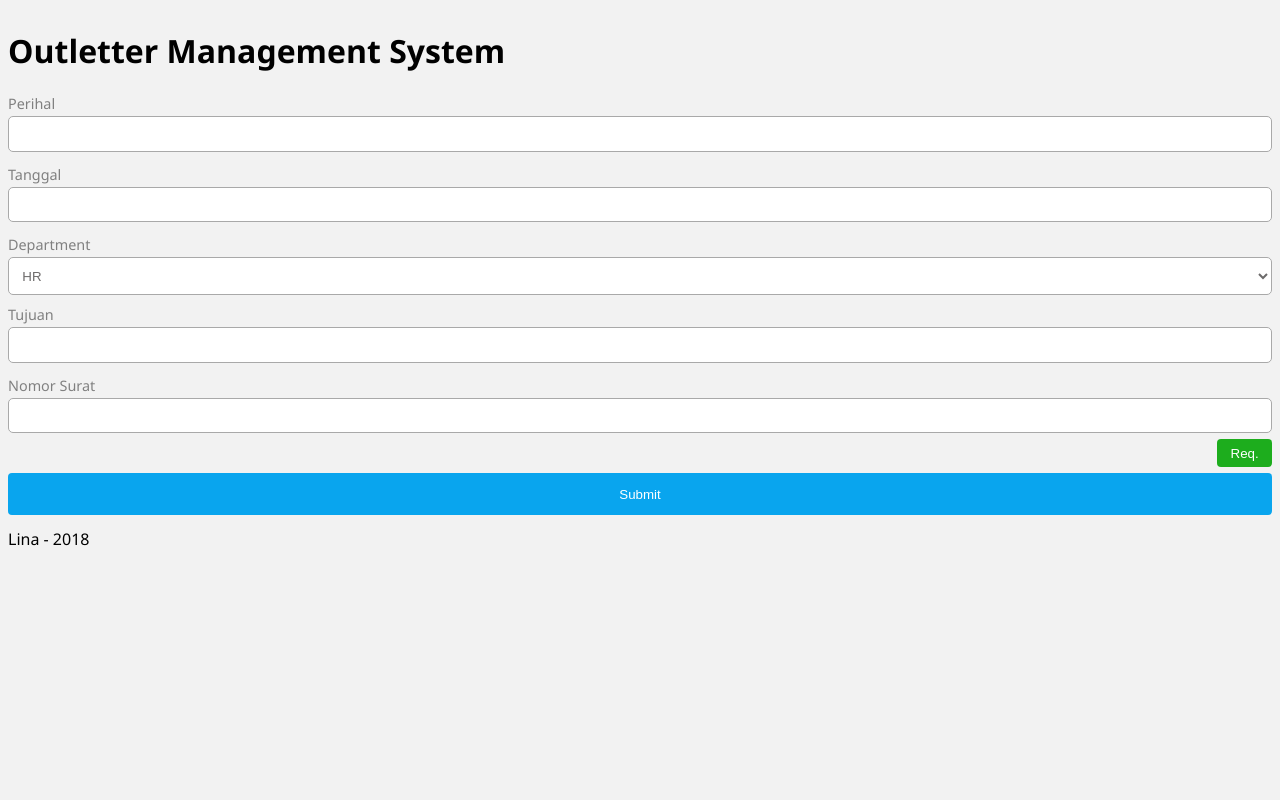
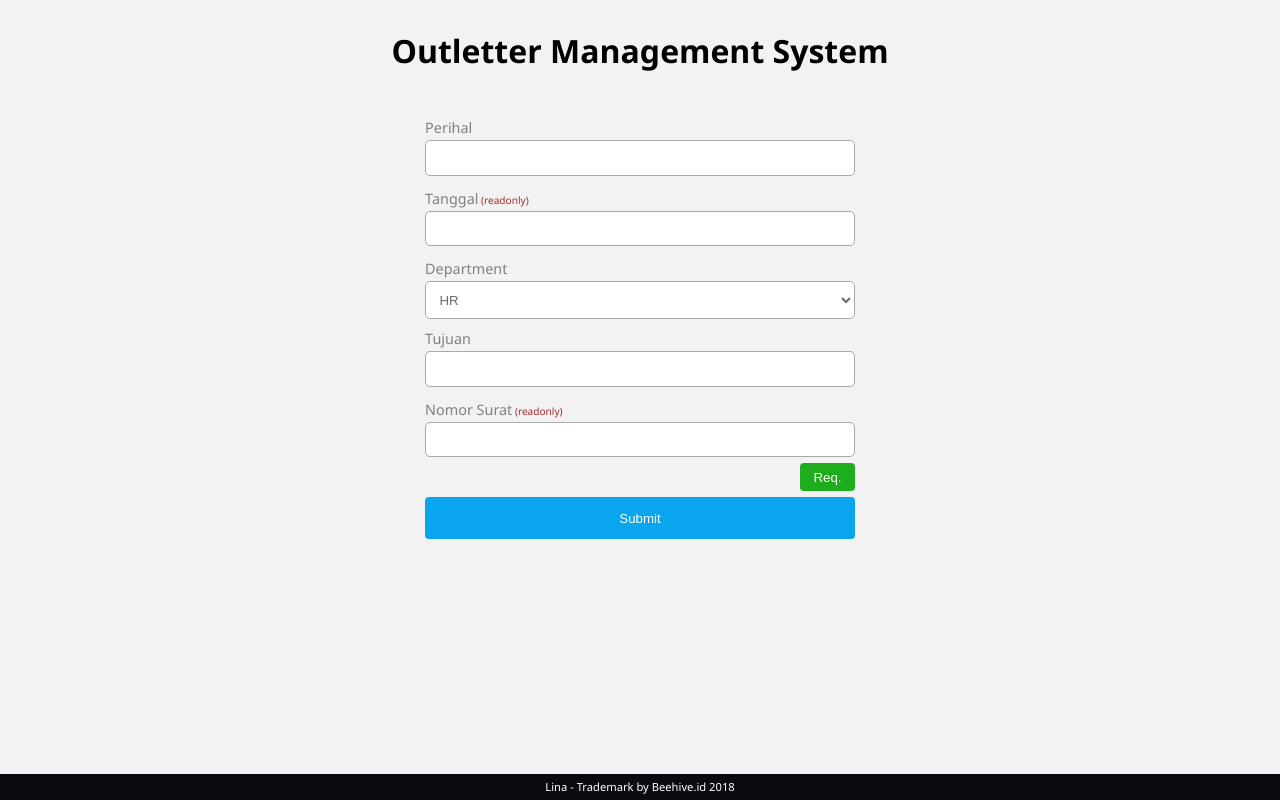
Before and after one commit to Beehiveid/ng-lina, an Angular app: page / in a window 1280 px wide. Built offline with nearby package versions, Linux system fonts and the light colour scheme.

Commit message:
readonly attributes

```diff
--- a/src/app/client/client.component.css
+++ b/src/app/client/client.component.css
@@ -21,6 +21,20 @@
     color: rgb(109, 107, 107);
     border-color: darkgray;
     margin-bottom: 3px;
+}
+.input > .readonly{
+    padding: .7em;
+    cursor: text;
+    width: 100%;
+    color: rgb(109, 107, 107);
+    border: none;
+    margin-bottom: 3px;
+}
+
+.input.readonly > label::after{
+    content: " (readonly)";
+    color: brown;
+    font-size: .7em;
 }
 
 .input > input[type="text"]:focus, .input > select:focus{
@@ -64,6 +78,30 @@
 .small{
     padding: .5em 1em;
 }
+
 .fluid{
     width: 100%;
 }
+.header{
+    text-align: center;
+}
+
+.footer{
+    padding: .5em;
+    font-size: .7em;
+    position: fixed;
+    left: 0;
+    bottom: 0;
+    width: 100%;
+    background-color: rgb(10, 10, 17);
+    color: white;
+    text-align: center;
+}
+
+.footer::after{
+    content: " - Trademark by Beehive.id 2018"
+}
+
+form.center{
+    padding: 1.5em 33%;
+}
--- a/src/app/client/client.component.html
+++ b/src/app/client/client.component.html
@@ -1,13 +1,13 @@
 <div class="page">
   <div class="header"><h1>Outletter Management System</h1></div>
-<form>
+<form class="center">
   <div class="input">
     <label>Perihal</label>
     <input type="text">
   </div>
-  <div class="input">
+  <div class="input readonly">
     <label>Tanggal</label>
-    <input type="text">
+    <input type="text" class="readonly" readonly value="">
   </div>
   <div class="input">
     <label>Department</label>
@@ -21,15 +21,15 @@
     <label>Tujuan</label>
     <input type="text">
   </div>
-  <div class="input">
+  <div class="input readonly">
     <label>Nomor Surat</label>
-    <input type="text">
+    <input type="text" class="readonly" readonly value="">
     <button class="btn green right small">Req.</button>
   </div>
   <div class="input">
       <button class="btn blue fluid">Submit</button>
   </div>
+</form>
 
-</form>
-<div class="footer">Lina - 2018</div>
+<div class="footer">Lina</div>
 </div>
```
